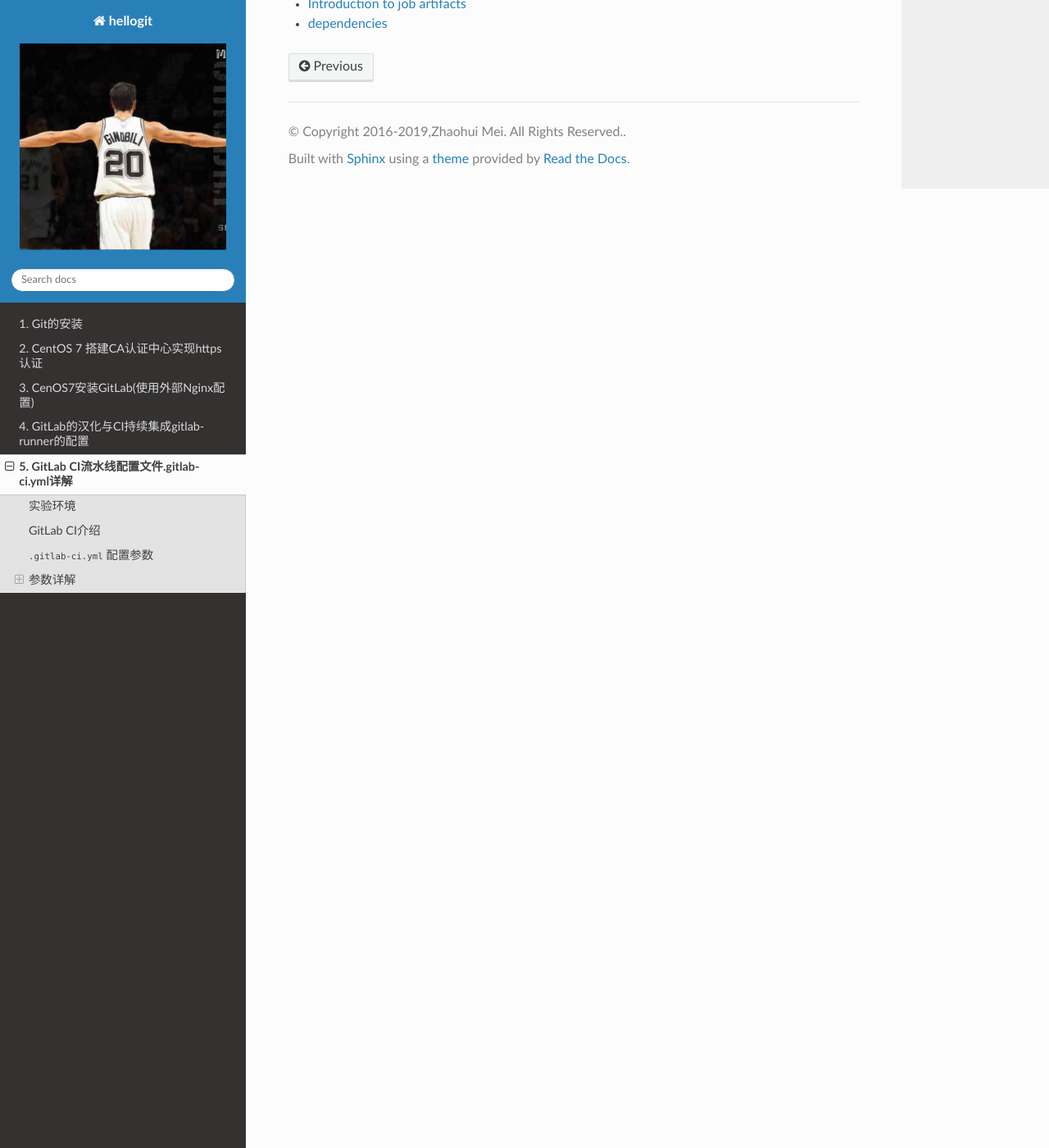
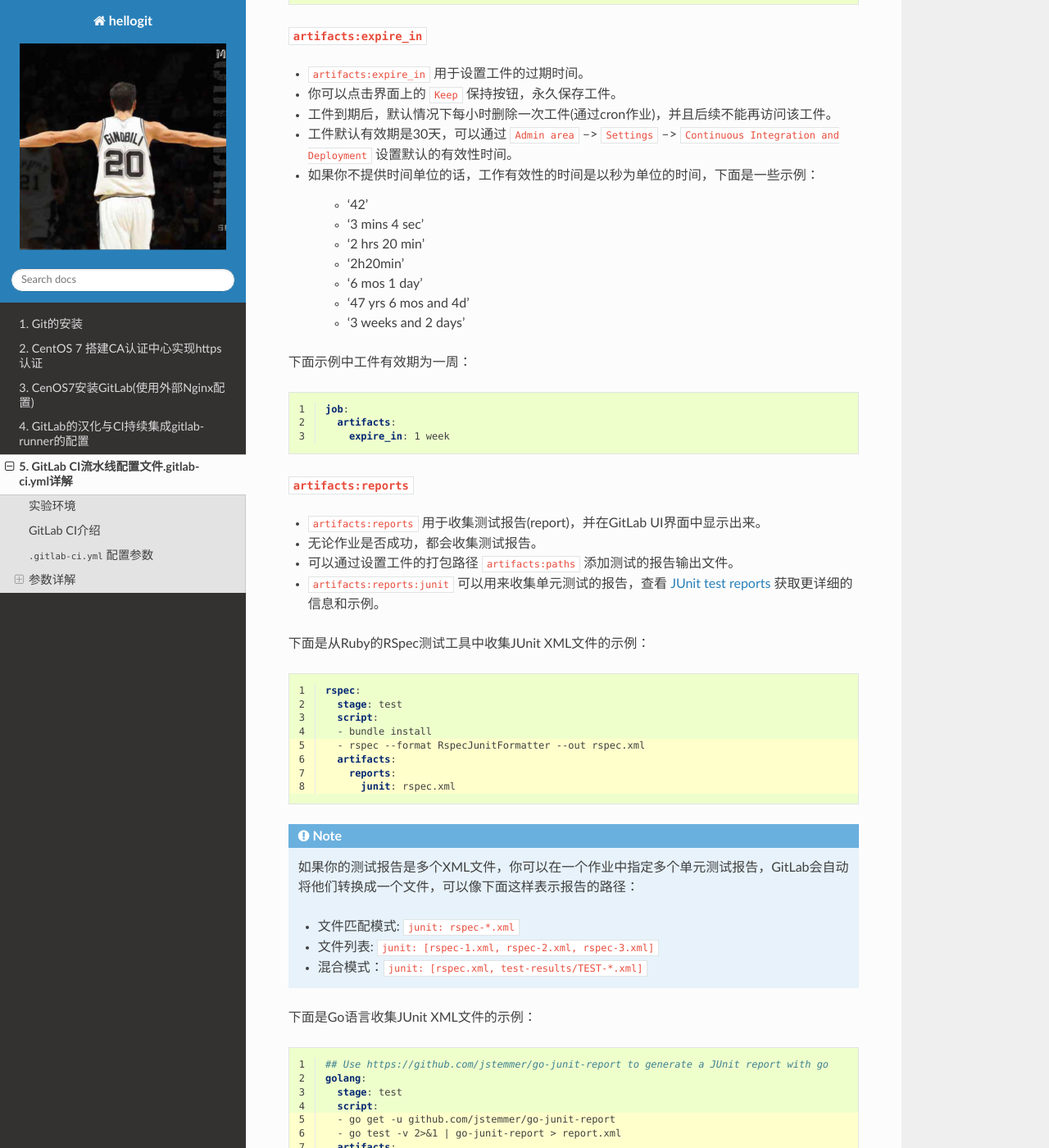
Before and after one commit to meizhaohui/hellogit, a Sphinx documentation site: the page built from source/gitlab_ci_.gitlab-ci.yml_detail.rst, in a window 1280 px wide and 1400 px high, scrolled down 48714 px. Shown: the whole window at 82% size. Built offline with Sphinx 7.4.7 and the Read the Docs theme 2.0.0, drawn with Linux system fonts in a browser that asks for light colours; some of the changed text lies outside the part shown.

Commit message:
update gitlab pipeline artifacts expire_in and reports

```diff
--- a/source/gitlab_ci_.gitlab-ci.yml_detail.rst
+++ b/source/gitlab_ci_.gitlab-ci.yml_detail.rst
@@ -1884,6 +1884,124 @@ Dynamic environments 动态环境
         - binaries/
 
 
+``artifacts:when``
+@@@@@@@@@@@@@@@@@@@@@@@@@@@@@@@@@@@@@@@@@@@@@@@@@
+
+- ``artifacts:when`` 用于在作业失败时或者忽略失败时上传工件。
+
+``artifacts:when`` 可以设置以下值：
+
+- ``on_success`` ，默认值，当作业成功上传工件。
+- ``on_failure`` ，当作业失败上传工件。
+- ``always`` ，无论作业是否成功一直上传工件。
+
+当作业失败时，上传工件：
+
+.. code-block:: yaml
+    :linenos:
+
+    job:
+      artifacts:
+        when: on_failure
+
+``artifacts:expire_in``
+@@@@@@@@@@@@@@@@@@@@@@@@@@@@@@@@@@@@@@@@@@@@@@@@@
+
+- ``artifacts:expire_in`` 用于设置工件的过期时间。
+- 你可以点击界面上的 ``Keep`` 保持按钮，永久保存工件。
+- 工件到期后，默认情况下每小时删除一次工件(通过cron作业)，并且后续不能再访问该工件。
+- 工件默认有效期是30天，可以通过 ``Admin area``  --> ``Settings`` --> ``Continuous Integration and Deployment`` 设置默认的有效性时间。
+- 如果你不提供时间单位的话，工作有效性的时间是以秒为单位的时间，下面是一些示例：
+
+    - ‘42'
+    - ‘3 mins 4 sec'
+    - ‘2 hrs 20 min'
+    - ‘2h20min'
+    - ‘6 mos 1 day'
+    - ‘47 yrs 6 mos and 4d'
+    - ‘3 weeks and 2 days'
+
+下面示例中工件有效期为一周：
+
+.. code-block:: yaml
+    :linenos:
+
+    job:
+      artifacts:
+        expire_in: 1 week
+
+``artifacts:reports``
+@@@@@@@@@@@@@@@@@@@@@@@@@@@@@@@@@@@@@@@@@@@@@@@@@
+
+- ``artifacts:reports`` 用于收集测试报告(report)，并在GitLab UI界面中显示出来。
+- 无论作业是否成功，都会收集测试报告。
+- 可以通过设置工件的打包路径 ``artifacts:paths`` 添加测试的报告输出文件。
+- ``artifacts:reports:junit`` 可以用来收集单元测试的报告，查看 `JUnit test reports <https://docs.gitlab.com/ce/ci/junit_test_reports.html>`_ 获取更详细的信息和示例。
+
+
+下面是从Ruby的RSpec测试工具中收集JUnit XML文件的示例：
+
+.. code-block:: yaml
+    :linenos:
+    :emphasize-lines: 5-8
+
+    rspec:
+      stage: test
+      script:
+      - bundle install
+      - rspec --format RspecJunitFormatter --out rspec.xml
+      artifacts:
+        reports:
+          junit: rspec.xml
+
+.. Note::
+
+    如果你的测试报告是多个XML文件，你可以在一个作业中指定多个单元测试报告，GitLab会自动将他们转换成一个文件，可以像下面这样表示报告的路径：
+
+    - 文件匹配模式: ``junit: rspec-*.xml``
+    - 文件列表: ``junit: [rspec-1.xml, rspec-2.xml, rspec-3.xml]``
+    - 混合模式：``junit: [rspec.xml, test-results/TEST-*.xml]``
+
+下面是Go语言收集JUnit XML文件的示例：
+
+.. code-block:: yaml
+    :linenos:
+    :emphasize-lines: 5-9
+
+    ## Use https://github.com/jstemmer/go-junit-report to generate a JUnit report with go
+    golang:
+      stage: test
+      script:
+      - go get -u github.com/jstemmer/go-junit-report
+      - go test -v 2>&1 | go-junit-report > report.xml
+      artifacts:
+        reports:
+          junit: report.xml
+
+下面是C/C++语言使用GoogleTest进行单元测试，收集JUnit XML文件的示例：
+
+.. code-block:: yaml
+    :linenos:
+    :emphasize-lines: 4-7
+
+    cpp:
+      stage: test
+      script:
+      - gtest.exe --gtest_output="xml:report.xml"
+      artifacts:
+        reports:
+          junit: report.xml
+
+.. Attention::
+
+    如果GoogleTest需要运行在多个平台(如 ``x86`` 、 ``x64`` 、``arm`` )，需要为每种平台设置唯一的报告名称，最后将结果汇总起来。
+
+还有一些其他的报告关键字，但社区版不可用，忽略不提。
+
+
+
+
+
 参考：
 
 - `Getting started with GitLab CI/CD <https://docs.gitlab.com/ce/ci/quick_start/README.html>`_
@@ -1904,3 +2022,4 @@ Dynamic environments 动态环境
 - `Cache dependencies in GitLab CI/CD <https://docs.gitlab.com/ce/ci/caching/index.html>`_
 - `Introduction to job artifacts <https://docs.gitlab.com/ce/user/project/pipelines/job_artifacts.html>`_
 - `dependencies <https://docs.gitlab.com/ce/ci/yaml/README.html#dependencies>`_
+- `JUnit test reports <https://docs.gitlab.com/ce/ci/junit_test_reports.html>`_
```
